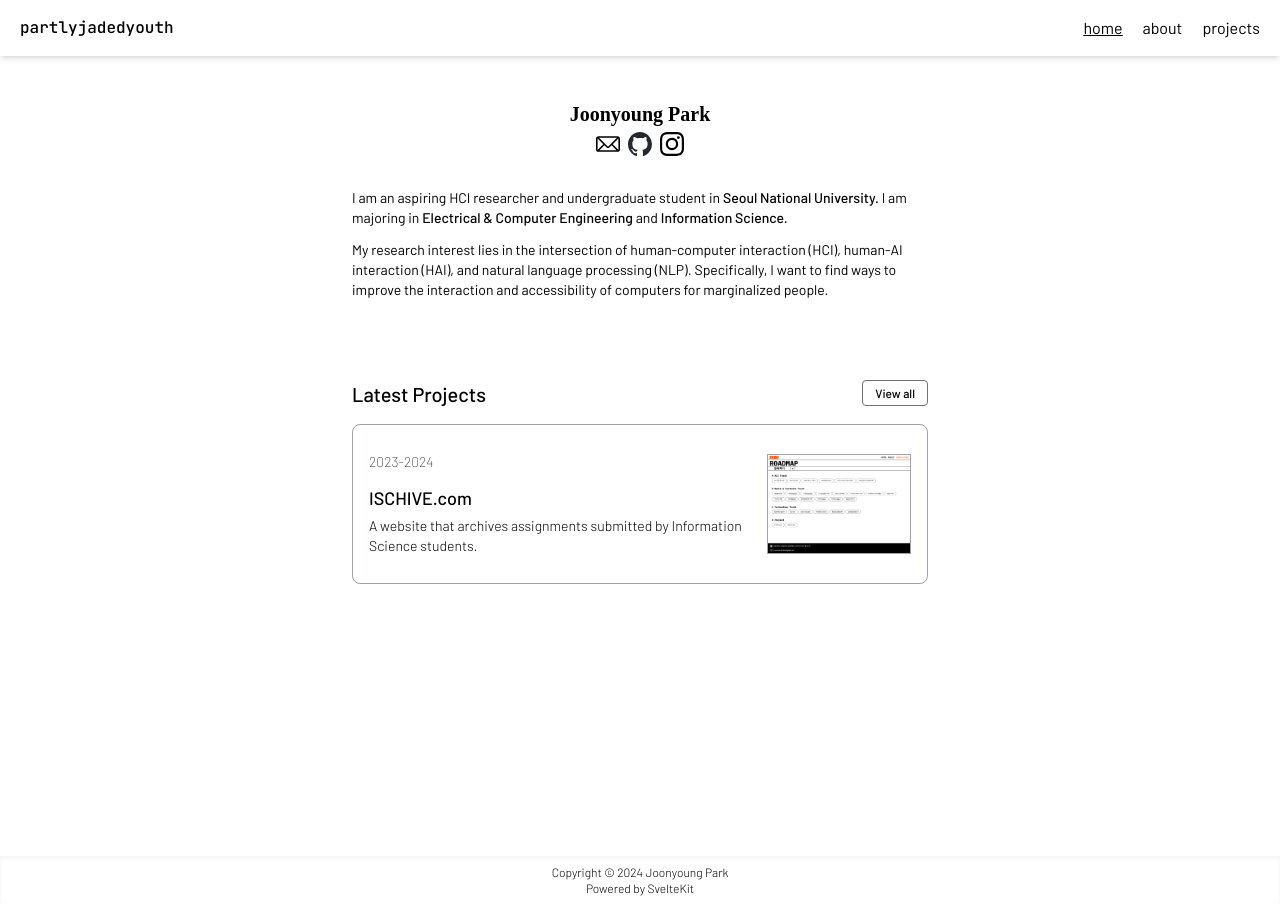
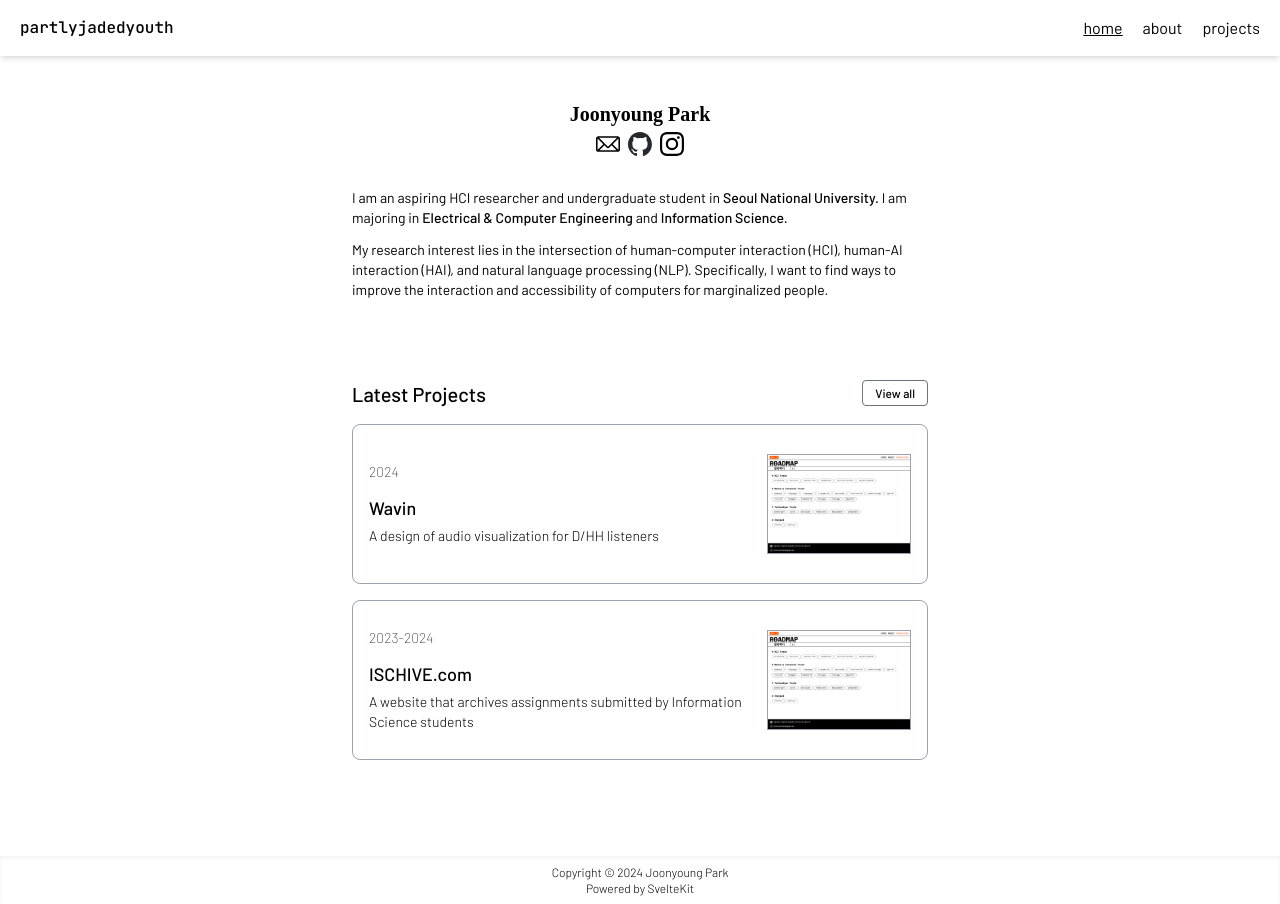
Before and after one commit to partlyjadedyouth/joonyoung.dev, a SvelteKit app: page / in a window 1280 px wide. Built offline with nearby package versions, Linux system fonts and the light colour scheme; a web font is replaced by a local one.

Commit message:
[main] Finished implementing front-end design of home route

```diff
--- a/src/routes/+page.svelte
+++ b/src/routes/+page.svelte
@@ -5,7 +5,14 @@
 	const ischiveInfo = {
 		year: '2023-2024',
 		title: 'ISCHIVE.com',
-		description: 'A website that archives assignments submitted by Information Science students.',
+		description: 'A website that archives assignments submitted by Information Science students',
+		thumbnail: '/images/ischive.jpeg'
+	};
+
+	const wavinInfo = {
+		year: '2024',
+		title: 'Wavin',
+		description: 'A design of audio visualization for D/HH listeners',
 		thumbnail: '/images/ischive.jpeg'
 	};
 </script>
@@ -36,5 +43,6 @@
 	</div>
 
 	<!-- Project container -->
+	<ProjectContainer {...wavinInfo} />
 	<ProjectContainer {...ischiveInfo} />
 </section>
```
